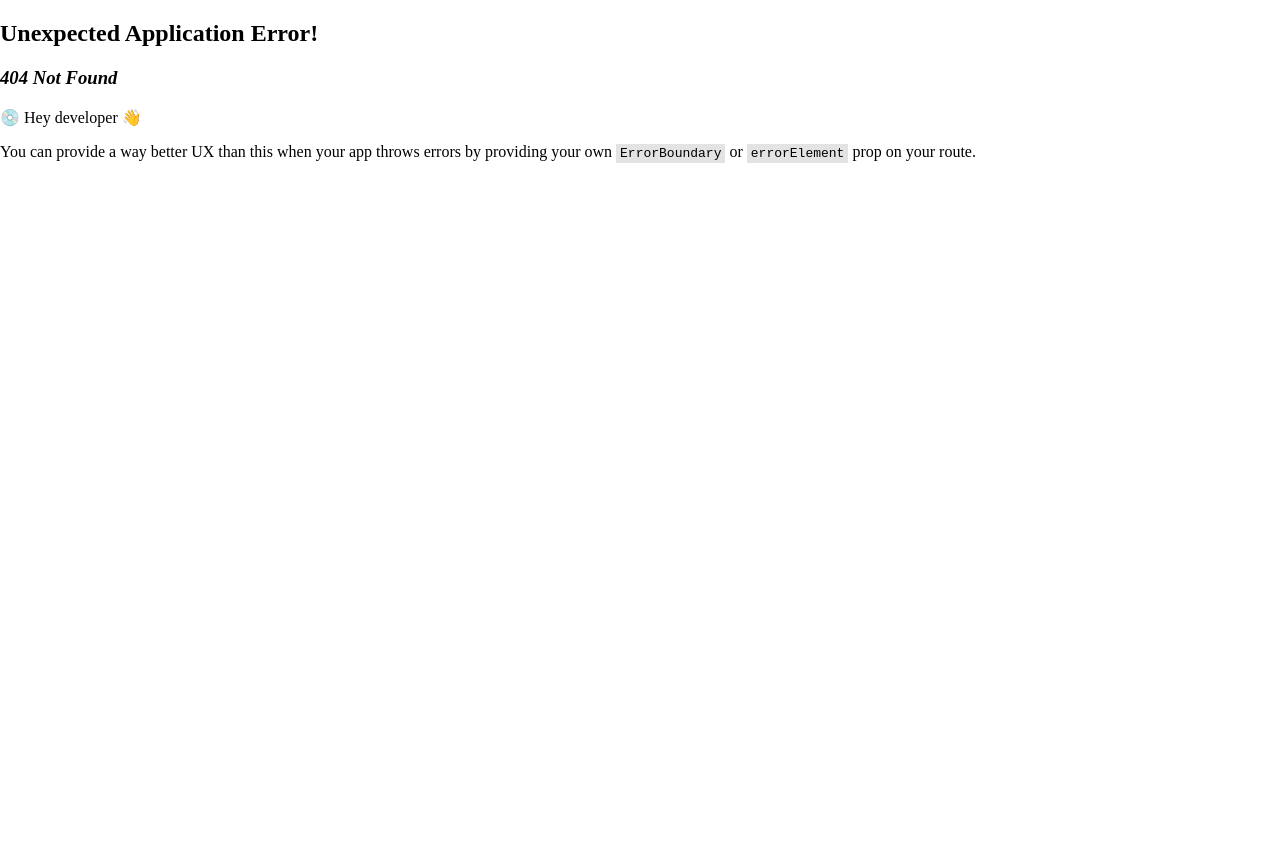
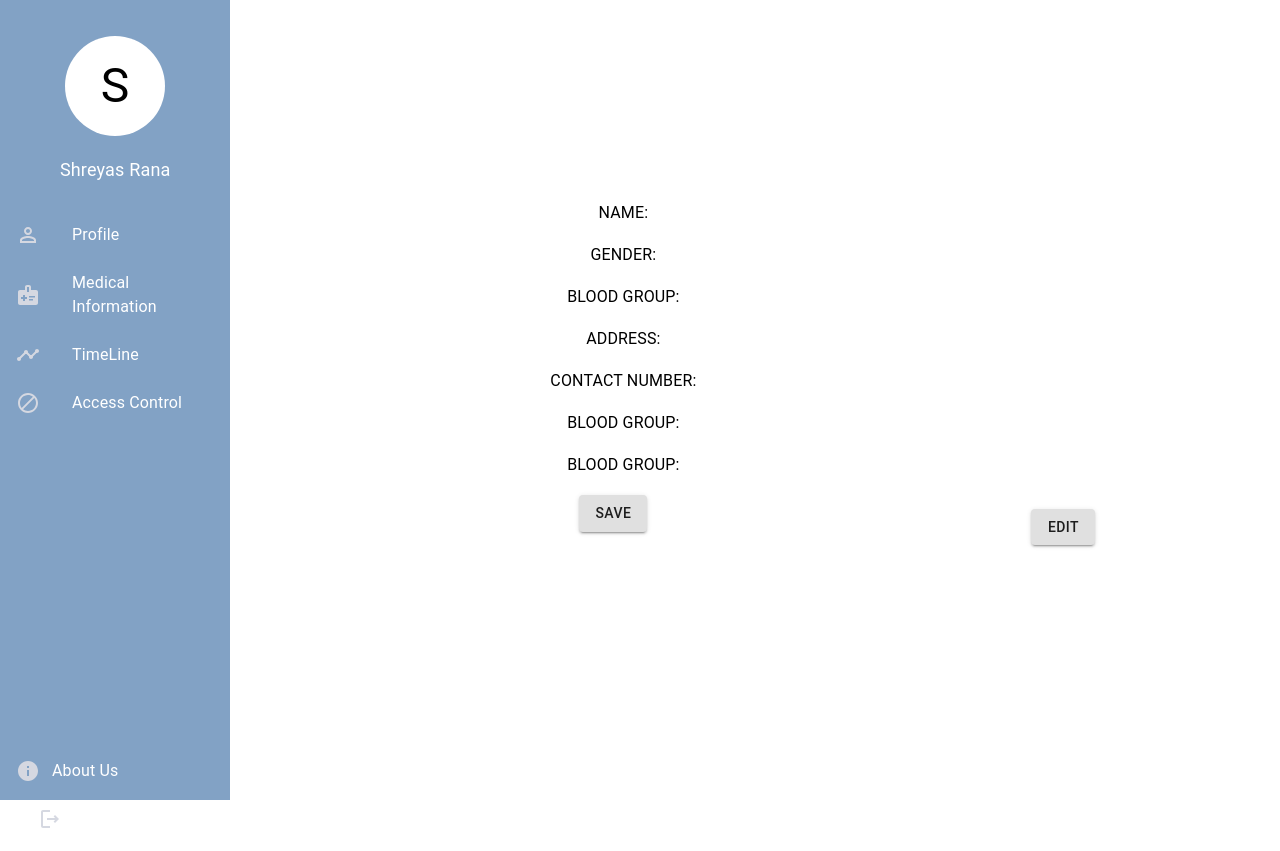
Before and after one commit to Dik17/CAPSTONE-FRONTEND, a React (Create React App) app: page /profile in a window 1280 px wide. Before the commit this address had no page. Before the commit the page ends 800 px from the top, so only its background shows below. Built offline with nearby package versions, Linux system fonts and the light colour scheme.

Commit message:
profile added

```diff
--- a/src/Patient/PatientSidebar.js
+++ b/src/Patient/PatientSidebar.js
@@ -102,7 +102,7 @@ const PatientSidebar = () => {
             <ListItemIcon>
               <PermIdentityOutlinedIcon sx={{ color: "#d5d8e1" }} />
             </ListItemIcon>
-            <ListItemText primary="Profile" />
+          <Link to='/profile' style={{textDecoration:'none',color:'white'}}>  <ListItemText primary="Profile" /></Link>
           </ListItem>
 
           <ListItem button onClick={handleDocumentsButtonClick}>
--- /dev/null
+++ b/src/Patient/profile/Profile.css
@@ -0,0 +1,19 @@
+.user{
+    width:600px;
+    margin:20px;
+    border-radius: 4px;
+    background:white;
+}
+.gradient{
+background-image: linear-gradient(#91baff,#82A2C5);
+height: 125px;
+border-radius:4px 4px 0px 0px;
+}
+.profile-down img{
+    height:150px;
+    border-radius:100px;
+    margin-top: -75px;
+    margin-left: 200px;
+    padding: 5px;
+    background:white;
+}
--- /dev/null
+++ b/src/Patient/profile/Profile.js
@@ -0,0 +1,93 @@
+import React from 'react'
+import './Profile.css';
+import { Box,Button,Typography } from '@material-ui/core';
+import PatientSidebar from '../PatientSidebar';
+const Profile = () => {
+  return (
+    <>
+    <Box style={{display:'flex'}}>
+    <PatientSidebar/>
+    {/* <Box
+                sx={{
+                  height: "25%",
+                  backgroundColor: "#82A2C5",
+                  padding: "6px",
+                  display: "flex",
+                  flexDirection: "row",
+                  alignItems: "center",
+                  borderRightWidth: "10px",
+                  borderRightColor: "black",
+                  color: "white",
+                }}
+              >
+
+                <Box
+                  sx={{
+                    fontSize: "22px",
+                    display: "flex",
+                    flexDirection: "column",
+                    justifyContent: "space-between",
+                    paddingTop: "20px",
+                    paddingLeft: "20px",
+                  }}
+                >
+                  <Typography sx={{ fontSize: "22px", height: "40px" }}>
+                   NAME: Shreya Rana
+                  </Typography>
+                  <Typography sx={{ fontSize: "22px", height: "40px" }}>
+               GENDER: FEMALE
+                  </Typography>
+                  <Typography sx={{ fontSize: "22px", height: "40px" }}>
+               BLOOD GROUP: O+
+                  </Typography>
+                </Box>
+
+              </Box> */}
+              <Box sx={{width:'30%',height:'50%',marginLeft:'200px',marginTop:'200px', border: '1px solid transparent',textAlign:'center',alignItems:'left'}}>
+              <Typography sx={{ fontSize: "22px", height: "40px" }}>
+                   NAME:
+                  </Typography>
+                  <br/>
+                  <Typography sx={{ fontSize: "22px", height: "40px" }}>
+               GENDER:
+                  </Typography>
+                  <br/>
+                  <Typography sx={{ fontSize: "22px", height: "40px" }}>
+               BLOOD GROUP:
+                  </Typography>
+                  <br/>
+                  <Typography sx={{ fontSize: "22px", height: "40px" }}>
+               ADDRESS:
+                  </Typography>
+                  <br/>
+                  <Typography sx={{ fontSize: "22px", height: "40px" }}>
+               CONTACT NUMBER:
+                  </Typography>
+                  <br/>
+                  <Typography sx={{ fontSize: "22px", height: "40px" }}>
+               BLOOD GROUP:
+                  </Typography>
+                  <br/>
+                  <Typography sx={{ fontSize: "22px", height: "40px" }}>
+               BLOOD GROUP:
+                  </Typography>
+                  <br/>
+
+                  <Box >
+                 <Button variant='contained' style={{marginRight:'20px'}}>
+                  SAVE
+                 </Button>
+                 </Box>
+
+                 <Box>
+                 <Button variant='contained' style={{marginLeft:'600px',marginTop:'-30px'}}>
+                  EDIT
+                 </Button>
+                 </Box>
+                 </Box>
+                </Box>
+              </>
+  )
+}
+
+export default Profile;
--- a/src/index.js
+++ b/src/index.js
@@ -10,7 +10,7 @@ import HospitalLoginPage from "./Hospital/HospitalLogin";
 import HospitalRegisterPage from "./Hospital/HospitalRegister";
 import { createBrowserRouter, RouterProvider } from "react-router-dom";
 import PatientHome from "./Patient/PatientHome";
-
+import Profile from "./Patient/profile/Profile";
 const router = createBrowserRouter([
   {
     path: "/",
@@ -36,6 +36,10 @@ const router = createBrowserRouter([
     path: "/doctor",
     element: <Mainpage />,
   },
+  {
+    path: "/profile",
+    element: <Profile />,
+  },
   { path: "/patient", element: <PatientHome /> },
 ]);
 const root = ReactDOM.createRoot(document.getElementById("root"));
```
